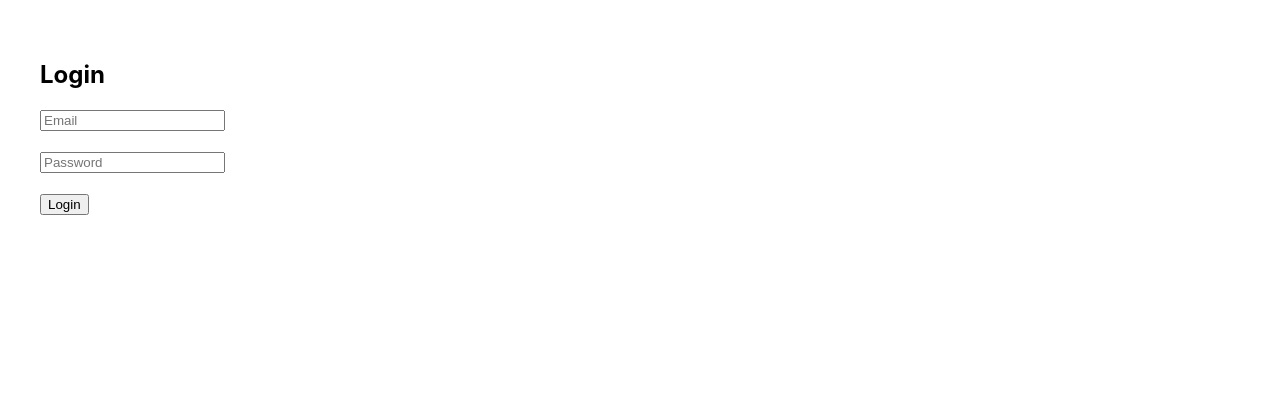
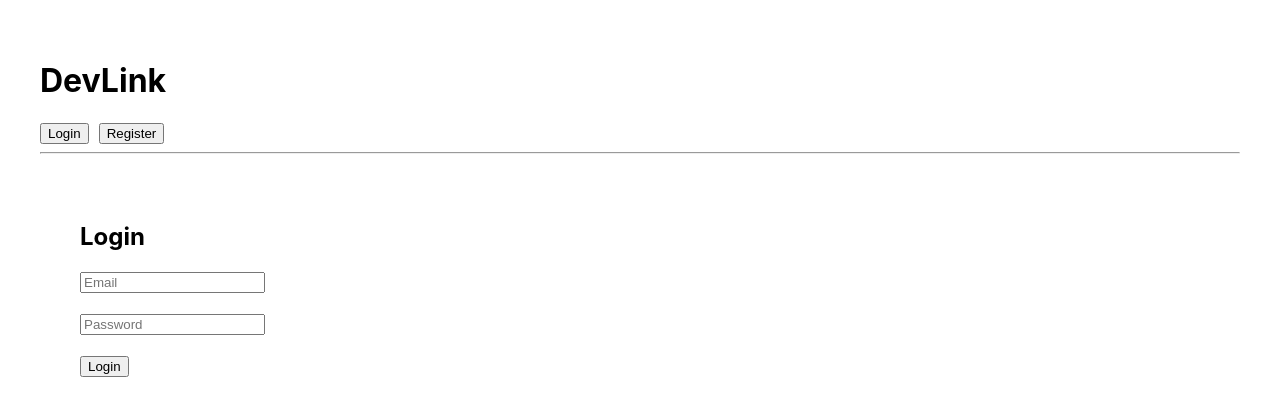
Before and after one commit to meliskahraman/DevLink, a React (Create React App) app in the folder frontend/: page / in a window 1280 px wide. Shown: the top 416 px of the page. Built offline with nearby package versions, Linux system fonts and the light colour scheme.

Commit message:
Add login register switch

```diff
--- a/frontend/src/App.js
+++ b/frontend/src/App.js
@@ -1,7 +1,24 @@
+import { useState } from "react";
 import LoginForm from "./components/LoginForm";
+import RegisterForm from "./components/RegisterForm";
 
 function App() {
-  return <LoginForm />;
+  const [mode, setMode] = useState("login");
+
+  return (
+    <div style={{ padding: "40px" }}>
+      <h1>DevLink</h1>
+
+      <button onClick={() => setMode("login")}>Login</button>
+      <button onClick={() => setMode("register")} style={{ marginLeft: "10px" }}>
+        Register
+      </button>
+
+      <hr />
+
+      {mode === "login" ? <LoginForm /> : <RegisterForm />}
+    </div>
+  );
 }
 
 export default App;
```
